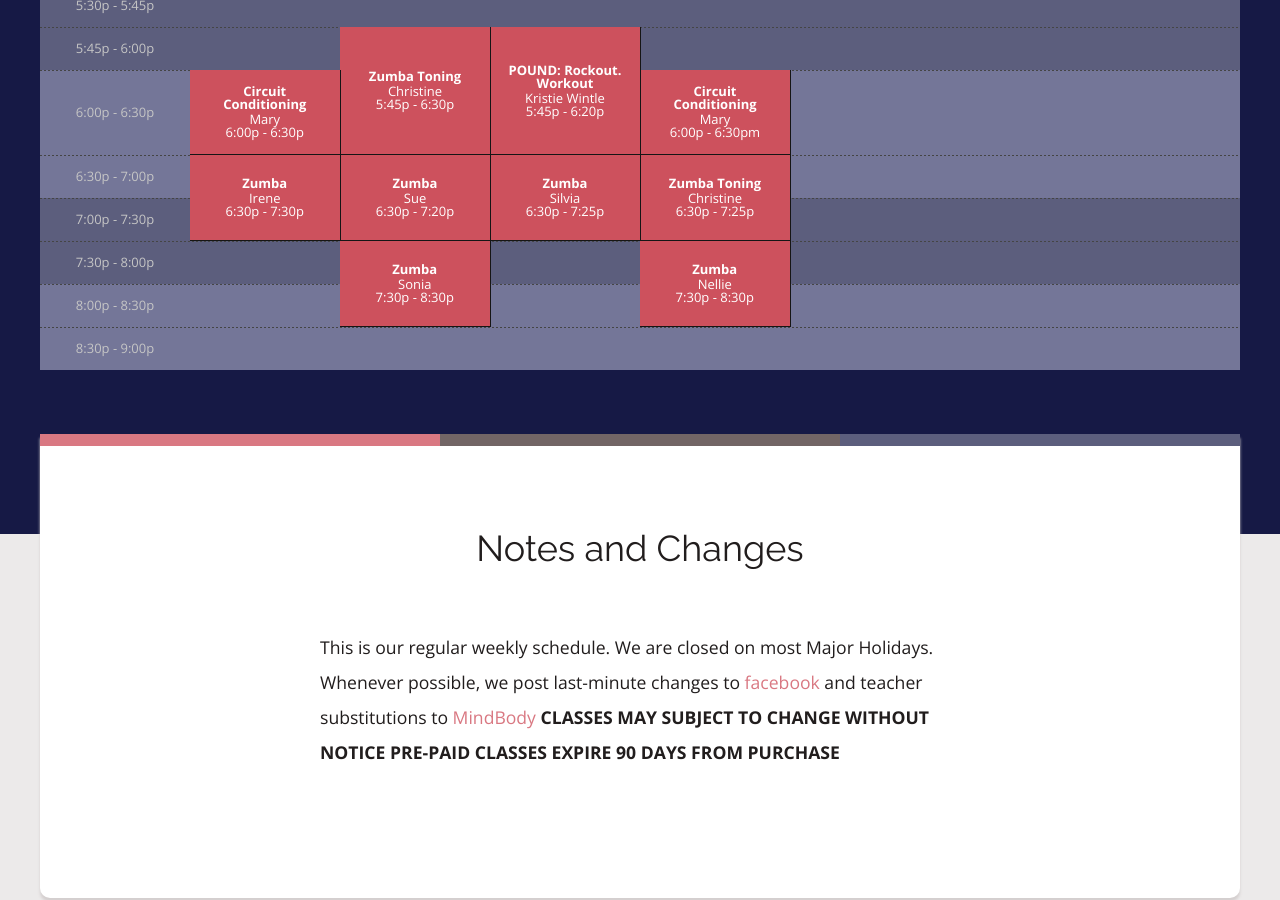
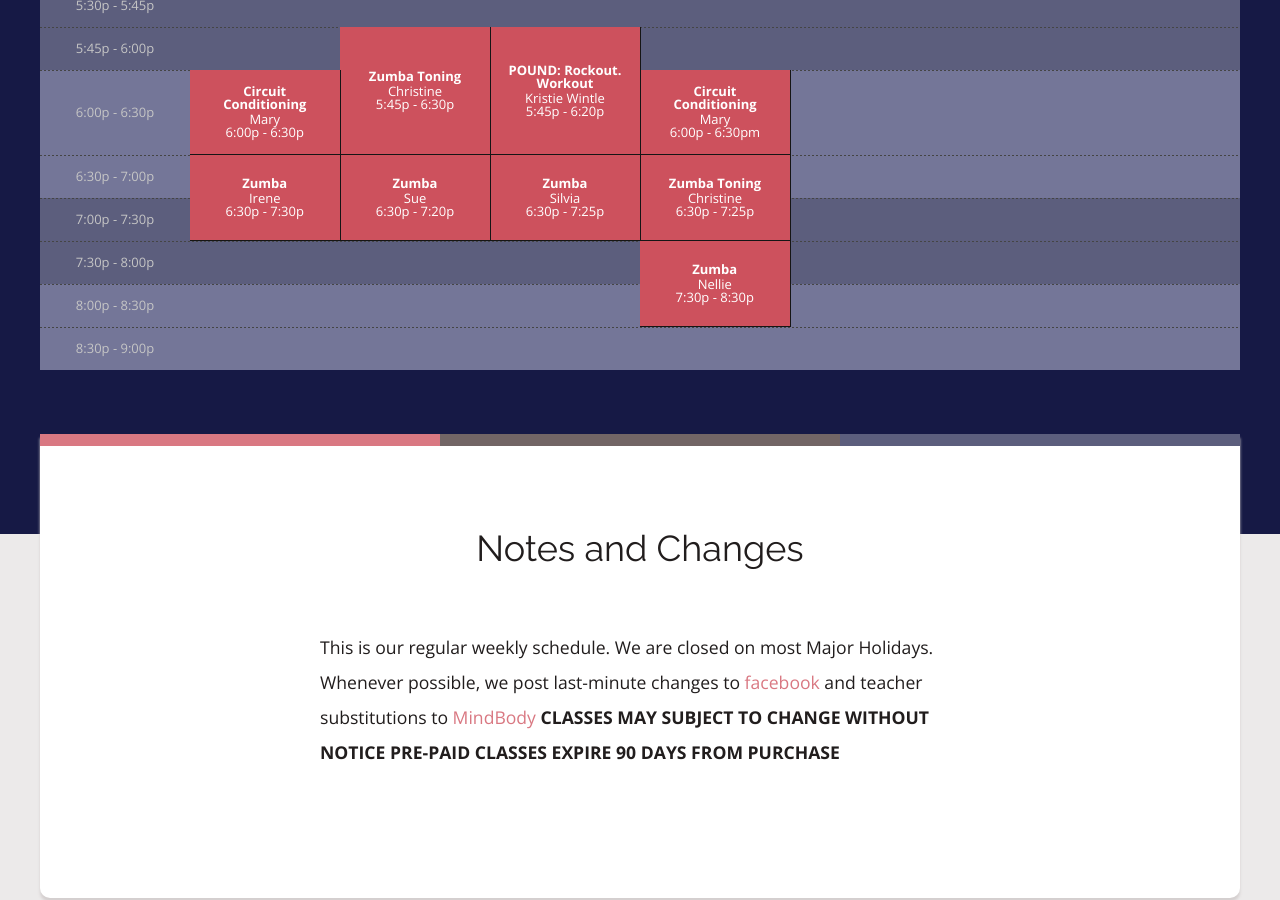
Before and after one commit to rwstone/shapeitup, a Jekyll site: the page built from schedule/index.md, in a window 1280 px wide and 900 px high, scrolled down 1029 px. Built offline with Jekyll 4.4.1, drawn with Linux system fonts in a browser that asks for light colours; some web fonts are replaced.

Commit message:
Updated Index

```diff
--- a/schedule/index.md
+++ b/schedule/index.md
@@ -31,12 +31,6 @@ sessions:
   day: Tuesday
   start_time: 6:30p
   end_time: 7:20p
-  length: 2
-- class: Zumba
-  instructor: Sonia
-  day: Tuesday
-  start_time: 7:30p
-  end_time: 8:30p
   length: 2
 - class: Zumba
   instructor: Irene
```
